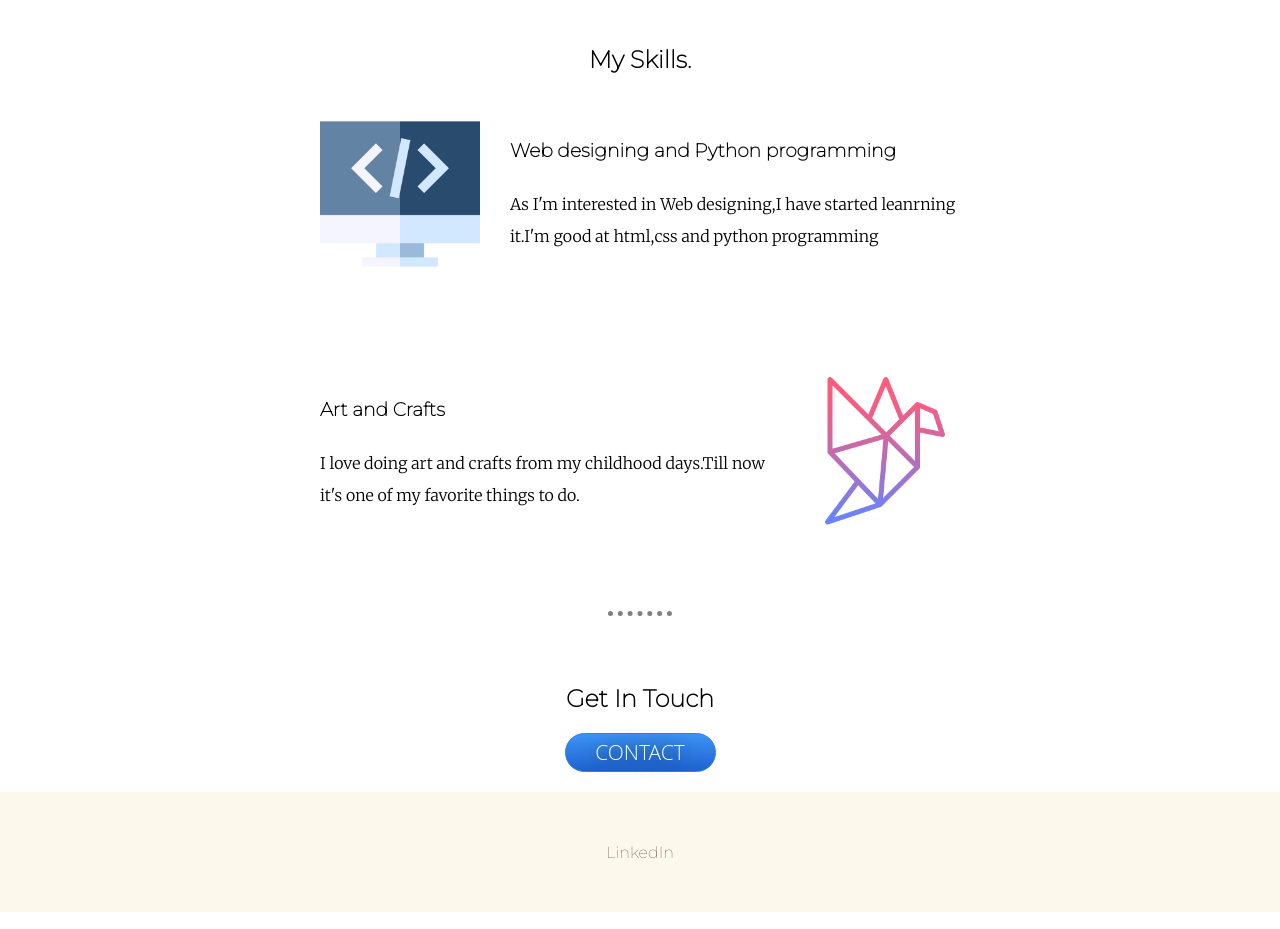
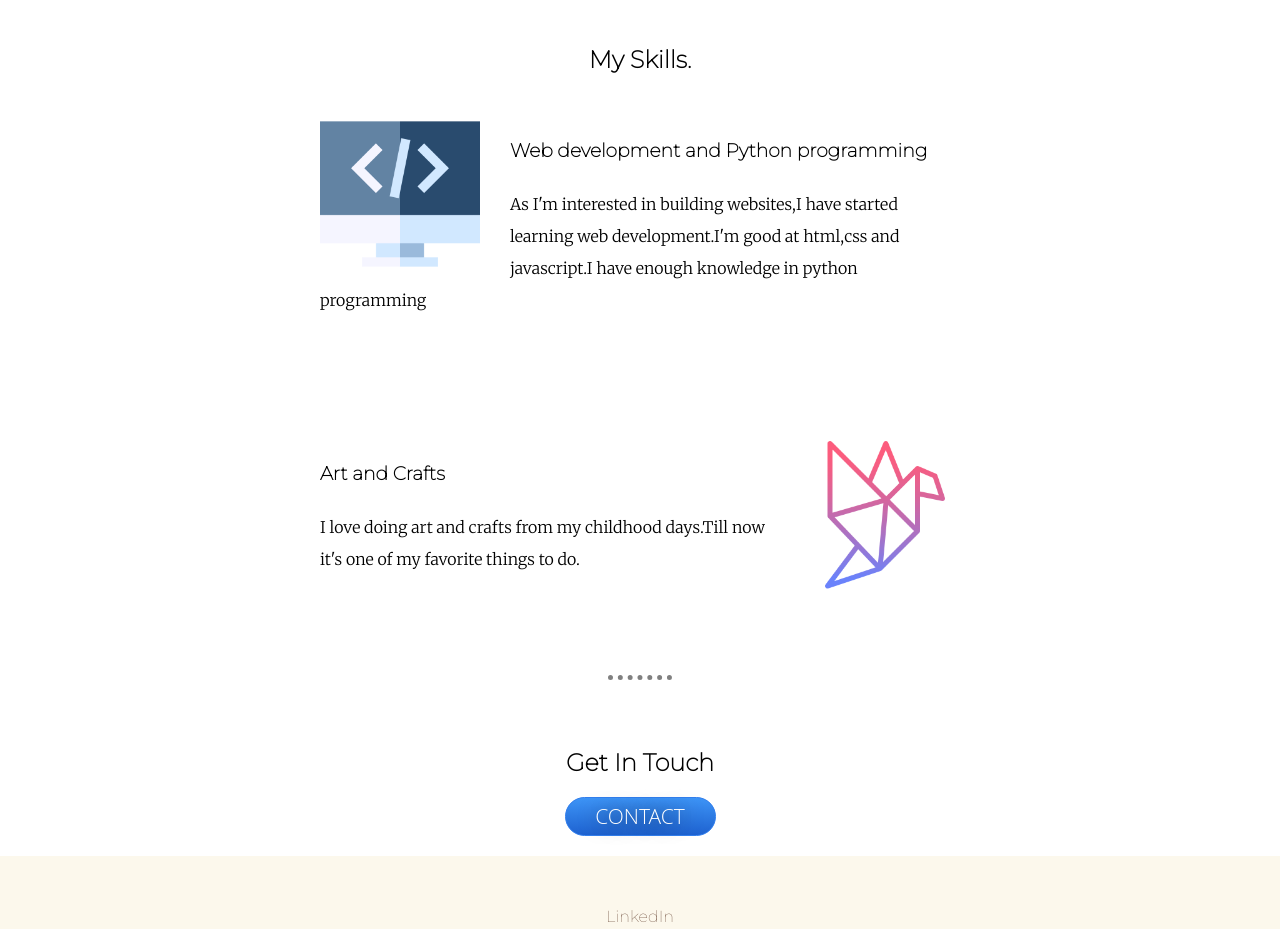
Before and after one commit to Bhuvanashreemanikandan/new-cv, a plain HTML site: page index.html in a window 1280 px wide. Shown: the part 1002-1931 px from the top of the page. Drawn offline with Linux system fonts and the light colour scheme.

Commit message:
update index.html

```diff
--- a/index.html
+++ b/index.html
@@ -28,8 +28,8 @@
         <h2>My Skills.</h2>
         <div class="skill-row">
           <img class="computer" src="images/programming.png" alt="computer img">
-          <h3>Web designing and Python programming</h3>
-          <p>As I'm interested in Web designing,I have started leanrning it.I'm good at html,css and python programming</p>
+          <h3>Web development and Python programming</h3>
+          <p>As I'm interested in building websites,I have started learning web development.I'm good at html,css and javascript.I have enough knowledge in python programming</p>
         </div>
         <div class="skill-row">
           <img class="origami" src="images/origami.png" alt="origami img">
@@ -41,7 +41,7 @@
       <div class="bottomcontainer">
         <div class="contact-me">
           <h2>Get In Touch</h2>
-          <a href="mailto:bhuvanamani01@gmail.com" class="BUTTON_BCX">CONTACT</a>
+          <a href="mailto:bhuvanamanikandan01@gmail.com" class="BUTTON_BCX">CONTACT</a>
         </div>
 
         <div class="social">
```
